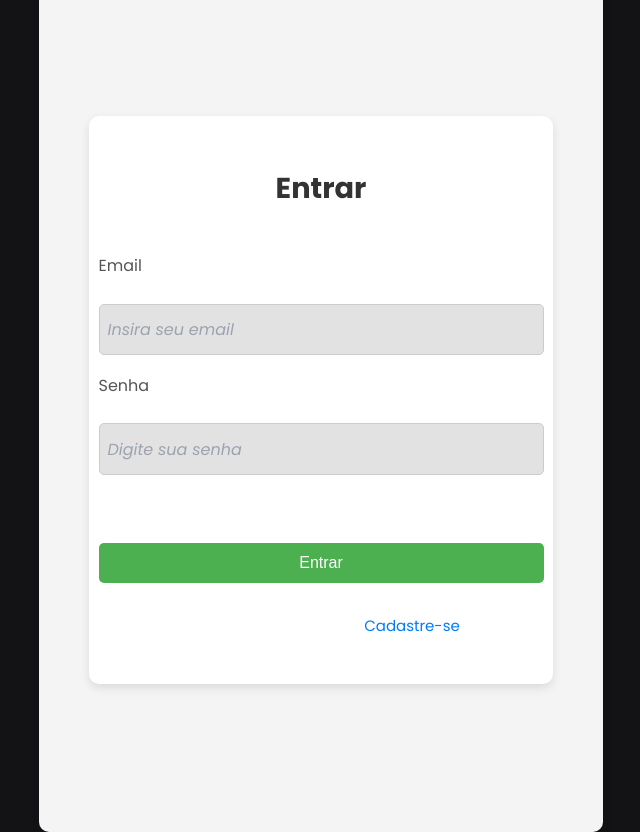
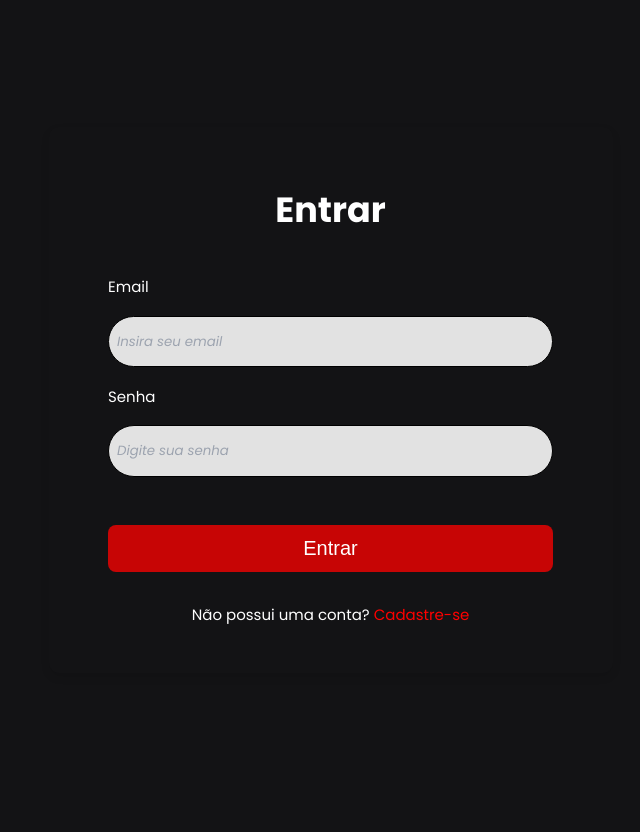
Before and after one commit to ruanpedroguedes/beacon-navigator, a React (Vite) app: page /login in a window 1280 px wide. Shown: the whole page, without its empty margins (337-977 px from the left). After the commit the page ends 800 px from the top, so only its background shows below. Built offline with nearby package versions, Linux system fonts and the light colour scheme.

Commit message:
reformulação do css

```diff
--- a/src/components/Form/FormCadastro.css
+++ b/src/components/Form/FormCadastro.css
@@ -175,94 +175,61 @@ input::placeholder {
   }
 }
 
-.form-wrapper {
-  display: flex;
-  justify-content: center;
-  align-items: center;
-  height: 100vh;
-  background-color: #f9f9f9;
+/* Estilização específica para o campo select */
+select {
+  width: 85%;
+  height: 50px;
+  padding: 0.5rem;
+  font-family: "Poppins", sans-serif;
+  font-size: 16px;
+  border: 1px solid black;
+  border-radius: 99px;
+  background-color: #E2E2E2;
+  color: #131315;
 }
 
-.form-container {
-  background: white;
-  padding: 2rem;
-  border-radius: 10px;
-  box-shadow: 0 4px 10px rgba(0, 0, 0, 0.1);
-  width: 100%;
-  max-width: 500px;
+
+
+/* Estilização específica para checkbox */
+label input[type="checkbox"] {
+  margin-right: 0.5rem;
+  accent-color: rgba(255, 0, 0, 0.76);
 }
 
-.form-header {
-  text-align: center;
-  margin-bottom: 1.5rem;
+label {
+  font-family: "Poppins", sans-serif;
+  font-size: 16px;
+  color: white;
+  display: flex;
+  align-items: center;
 }
 
-.form-header h1 {
-  font-size: 2rem;
-  color: #333;
+/* Estilização específica para detalhes da deficiência */
+input[name="pcdDetails"] {
+  width: 100%;
+  padding: 0.5rem;
+  border: 1px solid black;
+  border-radius: 99px;
+  background-color: #E2E2E2;
+  font-family: "Poppins", sans-serif;
+  color: #131315;
 }
 
-.form-fields {
-  display: flex;
-  flex-direction: column;
+/* Media queries para responsividade */
+@media (max-width: 768px) {
+  select {
+    font-size: 14px;
+  }
 }
 
-.input-group {
-  margin-bottom: 1rem;
+@media (max-width: 480px) {
+  select {
+    font-size: 13px;
+  }
 }
 
-.input-group label {
-  font-size: 1rem;
-  margin-bottom: 0.5rem;
-  color: #555;
+@media (max-width: 360px) {
+  select {
+    font-size: 12px;
+  }
 }
-
-.input-group input, .input-group select {
-  padding: 0.7rem;
-  font-size: 1rem;
-  border: 1px solid #ccc;
-  border-radius: 5px;
-  width: 100%;
-}
-
-.input-group input:focus, .input-group select:focus {
-  border-color: #4caf50;
-  outline: none;
-}
-
-.form-button {
-  margin-top: 20px;
-  padding: 0.7rem;
-  font-size: 1rem;
-  background-color: #4caf50;
-  color: white;
-  border: none;
-  border-radius: 5px;
-  cursor: pointer;
-  transition: background-color 0.3s;
-}
-
-.form-button:hover {
-  background-color: #45a049;
-}
-
-.error-message {
-  color: red;
-  margin-top: 10px;
-  text-align: center;
-  font-size: 0.9rem;
-}
-
-.form-footer {
-  text-align: center;
-  margin-top: 1rem;
-}
-
-.login-link a {
-  color: #007bff;
-  text-decoration: none;
-}
-
-.login-link a:hover {
-  text-decoration: underline;
-}
--- a/src/components/Form/FormFisico.jsx
+++ b/src/components/Form/FormFisico.jsx
@@ -1,6 +1,7 @@
 import React, { useState } from 'react';
 import { useNavigate } from 'react-router-dom';
 import './FormCadastro.css';
+import './Input.css';
 
 
 const FormCadastro = () => {
--- a/src/components/Login/Login.css
+++ b/src/components/Login/Login.css
@@ -4,28 +4,32 @@ body {
   justify-content: center;
   align-items: center;
   height: 100vh;
-    background-color: #f9f9f9;
+  background-color: #131315;
   font-family: "Poppins", sans-serif;
   margin: 0;
-    background-color: #131315;
 }
 
 .form-wrapper {
   display: flex;
   justify-content: center;
   align-items: center;
-    background-color: #fff;
+  background-color: #131315;
   padding: 2rem;
   box-shadow: 0 4px 8px rgba(0, 0, 0, 0.1);
   border-radius: 10px;
   width: 100%;
   max-width: 500px;
-    background-color: #131315;
+  color: white;
 }
 
-  p{
+p {
   color: #797979;
   font-size: 15px;
+}
+
+div.form-container {
+  background-color: #131315;
+  color: white;
 }
 
 .form-container {
@@ -35,13 +39,17 @@ body {
   justify-content: center;
   align-items: center;
   width: 100%;
-    color: white;
 }
 
 .form-header {
   margin-bottom: 1rem;
   font-size: 20px;
   text-align: center;
+}
+
+.form-header h1 {
+  font-size: 35px;
+  color: white;
 }
 
 .form-fields {
@@ -63,6 +71,7 @@ body {
 
 .form-footer {
   margin-top: 1rem;
+  font-size: 14px;
 }
 
 .form-footer a {
@@ -78,7 +87,8 @@ body {
 
 .input-group label {
   font-family: "Poppins", sans-serif;
-    font-size: 15px;
+  font-size: 19px;
+  color: white;
 }
 
 .input-group input {
@@ -99,10 +109,9 @@ body {
 
 /* Media queries para responsividade */
 @media (max-width: 768px) {
-    /* Para tablets e telas menores */
   .form-wrapper {
     padding: 1.5rem;
-      max-width: 90%;  /* Faz com que o formulário ocupe 90% da largura da tela */
+    max-width: 90%;
   }
 
   .form-button {
@@ -111,7 +120,7 @@ body {
   }
 
   .input-group input {
-      width: 100%;  /* Ajusta o campo de entrada para ocupar toda a largura disponível */
+    width: 100%;
   }
 
   .form-header h1 {
@@ -124,7 +133,6 @@ body {
 }
 
 @media (max-width: 480px) {
-    /* Para celulares */
   .form-wrapper {
     padding: 1rem;
     max-width: 95%;
@@ -136,12 +144,8 @@ body {
   }
 
   .input-group input {
-      width: 100%;  /* Campo de entrada ocupa toda a largura da tela */
-      height: 40px;  /* Ajuste de altura para celulares */
-    }
-
-    .form-header h1 {
-      font-size: 20px;
+    width: 100%;
+    height: 40px;
   }
 
   .form-footer {
@@ -149,7 +153,6 @@ body {
   }
 }
 
-  /* Para telas menores que 480px (modelos de smartphones compactos) */
 @media (max-width: 360px) {
   .form-wrapper {
     padding: 0.5rem;
@@ -166,10 +169,6 @@ body {
     height: 35px;
   }
 
-    .form-header h1 {
-      font-size: 14px;
-    }
-
   .form-footer {
     font-size: 10px;
   }
@@ -184,123 +183,6 @@ body {
   text-decoration: none;
 }
 
-  .error-message {
-    color: red;
-    margin-top: 10px;
-    font-size: 0.9rem;
-    text-align: center;
+h1 {
+  color: white;
 }
-
-  .form-button {
-    margin-top: 20px;
-    padding: 10px 20px;
-    font-size: 1rem;
-    cursor: pointer;
-    border: none;
-    border-radius: 5px;
-    background-color: rgb(219, 25, 25);
-    color: white;
-    transition: background-color 0.3s;
-  }
-
-  .form-button:hover {
-    background-color: rgb(219, 25, 25);
-  }
-
-  .cadastro-link a {
-    color: #007BFF;
-    text-decoration: none;
-  }
-
-  .cadastro-link a:hover {
-    text-decoration: underline;
-  }
-
-  .form-wrapper {
-    display: flex;
-    justify-content: center;
-    align-items: center;
-    height: 100vh;
-    background-color: #f4f4f4;
-  }
-
-  .form-container {
-    background: white;
-    padding: 2rem;
-    border-radius: 10px;
-    box-shadow: 0 4px 10px rgba(0, 0, 0, 0.1);
-    width: 100%;
-    max-width: 400px;
-  }
-
-  .form-header {
-    text-align: center;
-    margin-bottom: 1.5rem;
-  }
-
-  .form-header h1 {
-    font-size: 1.8rem;
-    color: #333;
-  }
-
-  .form-fields {
-    display: flex;
-    flex-direction: column;
-  }
-
-  .input-group {
-    margin-bottom: 1rem;
-  }
-
-  .input-group label {
-    font-size: 1rem;
-    margin-bottom: 0.5rem;
-    color: #555;
-  }
-
-  .input-group input {
-    padding: 0.5rem;
-    font-size: 1rem;
-    border: 1px solid #ccc;
-    border-radius: 5px;
-  }
-
-  .input-group input:focus {
-    border-color: #4caf50;
-    outline: none;
-  }
-
-  .form-button {
-    padding: 0.7rem;
-    font-size: 1rem;
-    background-color: #4caf50;
-    color: white;
-    border: none;
-    border-radius: 5px;
-    cursor: pointer;
-    transition: background-color 0.3s;
-  }
-
-  .form-button:hover {
-    background-color: #45a049;
-  }
-
-  .error-message {
-    color: red;
-    margin-top: 0.5rem;
-    text-align: center;
-  }
-
-  .form-footer {
-    text-align: center;
-    margin-top: 1rem;
-  }
-
-  .cadastro-link a {
-    color: #007bff;
-    text-decoration: none;
-  }
-
-  .cadastro-link a:hover {
-    text-decoration: underline;
-  }
--- a/src/components/Login/Login.jsx
+++ b/src/components/Login/Login.jsx
@@ -1,6 +1,7 @@
 import React, { useState } from 'react';
 import { useNavigate } from 'react-router-dom';
 import './Login.css';
+import './Input.css';
 
 const FormLogin = () => {
   const [formData, setFormData] = useState({ email: '', senha: '' });
```
Lines whose indentation alone changed are shown as unchanged.
